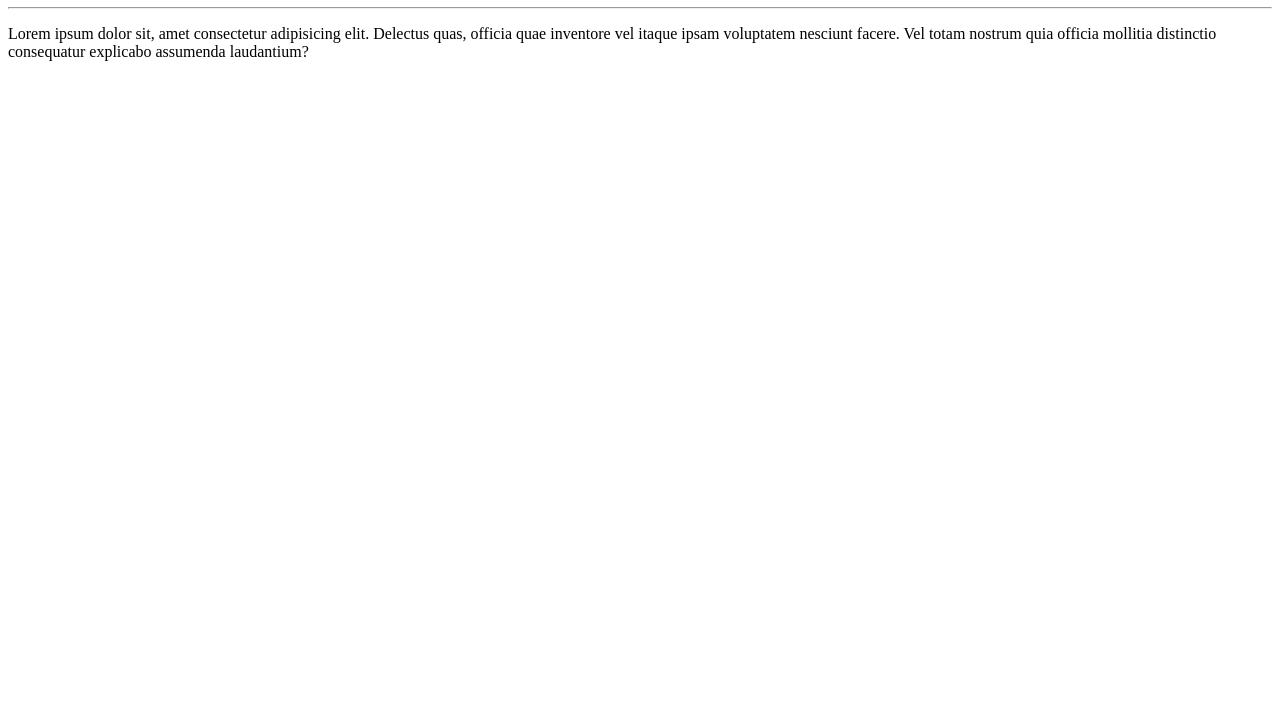
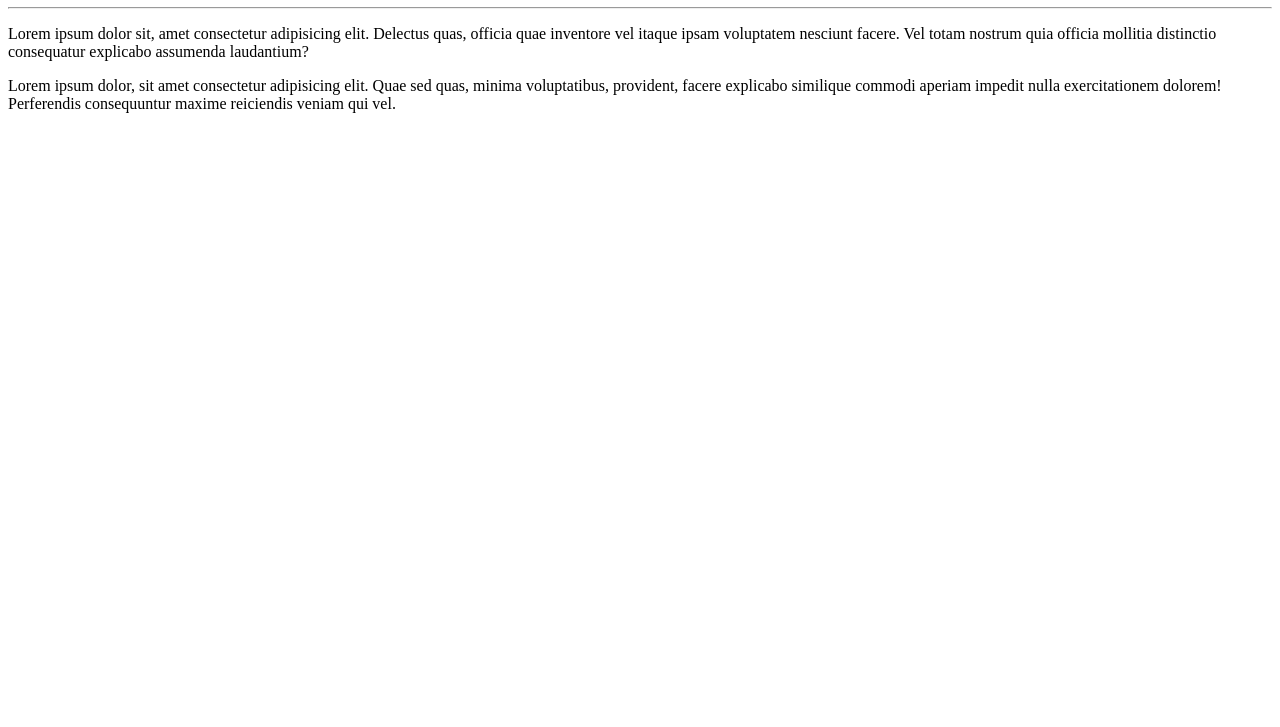
Before and after one commit to lucaspalmanew/Ola-Mundo, a plain HTML site: page site-exemplo/index.html in a window 1280 px wide. Shown: the part 73-800 px from the top of the page. Drawn offline with Linux system fonts and the light colour scheme.

Commit message:
adicionei um parágrafo

```diff
--- a/site-exemplo/index.html
+++ b/site-exemplo/index.html
@@ -10,5 +10,6 @@
     <h1>Olá, Mundo!</h1>
     <hr>
     <p>Lorem ipsum dolor sit, amet consectetur adipisicing elit. Delectus quas, officia quae inventore vel itaque ipsam voluptatem nesciunt facere. Vel totam nostrum quia officia mollitia distinctio consequatur explicabo assumenda laudantium?</p>
+    <p>Lorem ipsum dolor, sit amet consectetur adipisicing elit. Quae sed quas, minima voluptatibus, provident, facere explicabo similique commodi aperiam impedit nulla exercitationem dolorem! Perferendis consequuntur maxime reiciendis veniam qui vel.</p>
 </body>
 </html>
```
